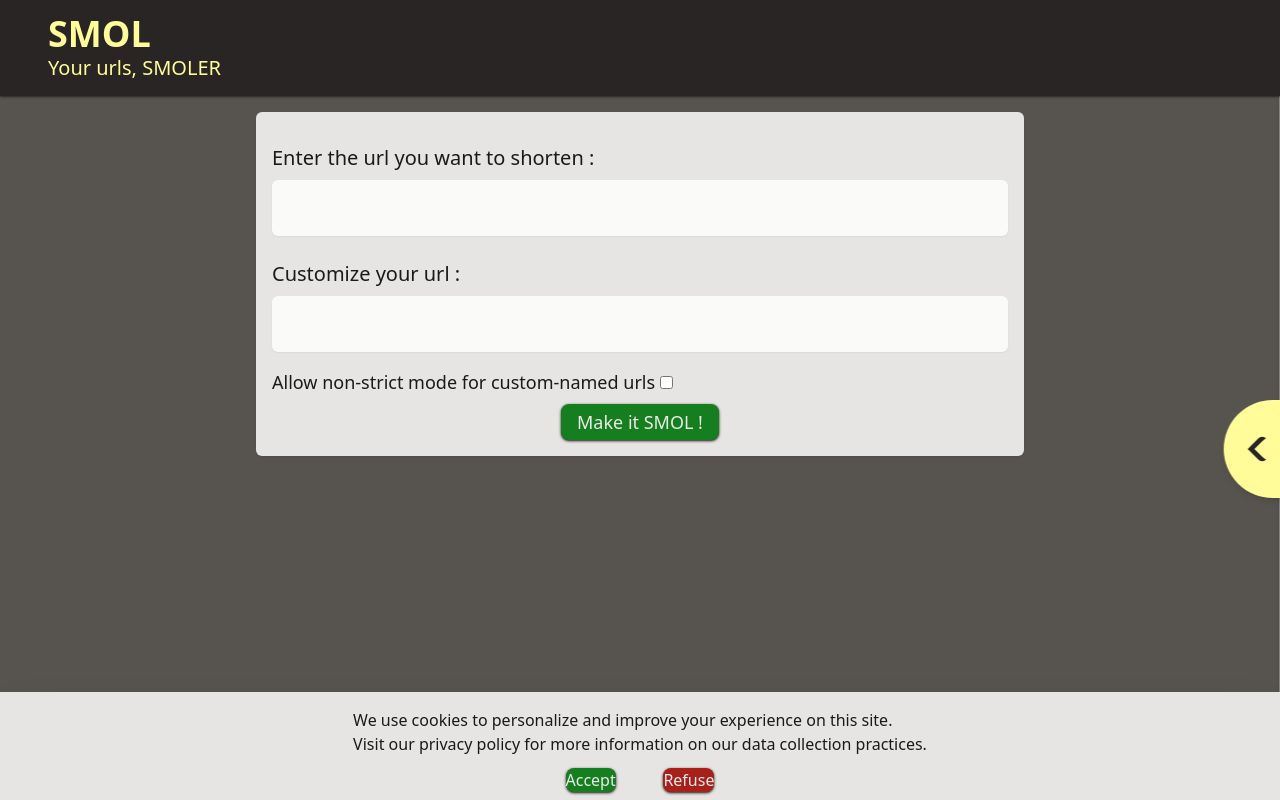
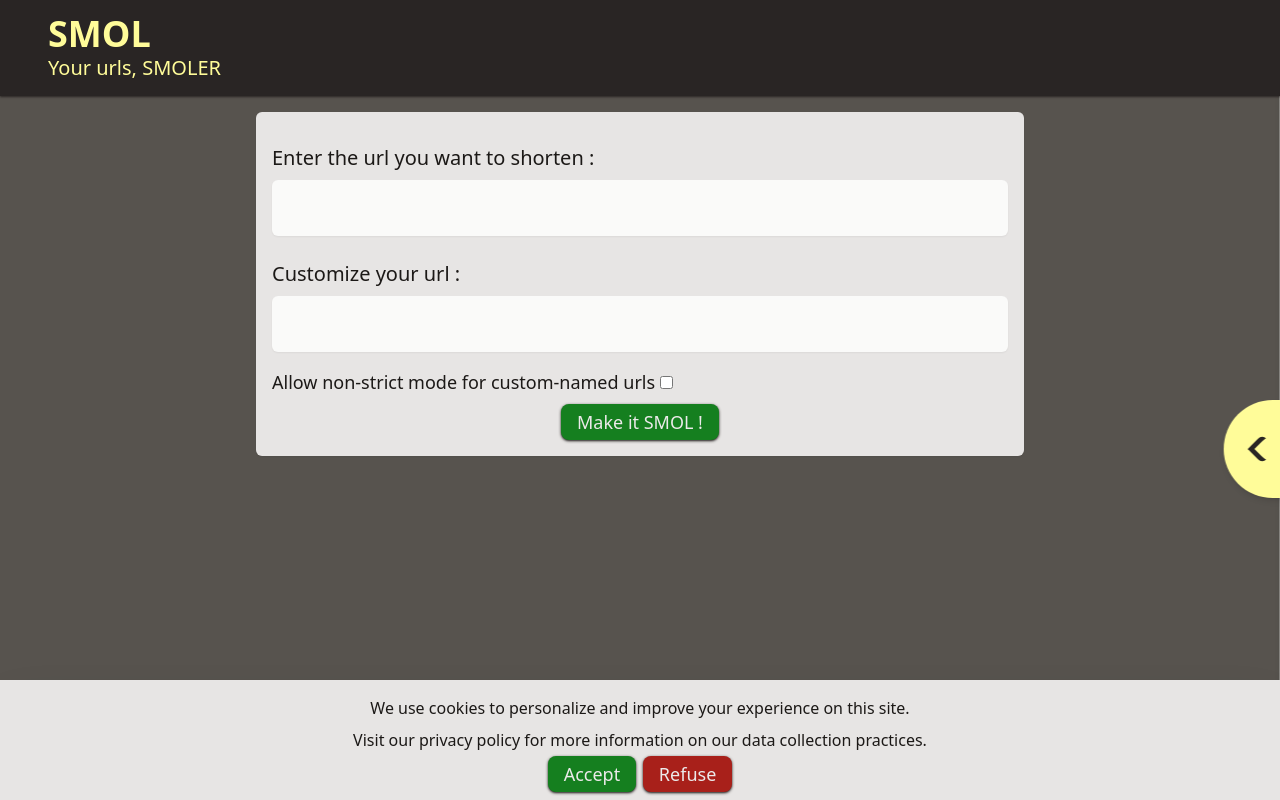
Before and after one commit to Janxa/smol, a React (Create React App) app in the folder client/: page / in a window 1280 px wide. Built offline with nearby package versions, Linux system fonts and the light colour scheme.

Commit message:
Destructuring props

```diff
--- a/client/src/components/Cookies.jsx
+++ b/client/src/components/Cookies.jsx
@@ -1,29 +1,29 @@
 import React from "react";
 import Button from "./Common/Button";
-function CookiesBanner(props) {
+function CookiesBanner({ CreateCookie, RefuseCookie, url_list }) {
 	return (
 		<div className="z-20 shadow-2xl fixed bottom-0 left-0 right-0 w-full bg-stone-200 p-2 flex flex-col items-center ">
-			<div className="h-full  flex flex-col   justify-around items-center">
-				<p className="text-stone-900  p-2  ">
+			<div className="h-full flex flex-col justify-around items-center">
+				<p className="text-stone-900 p-2">
 					We use cookies to personalize and improve your experience on this
 					site.{" "}
-					<p>
-						Visit our privacy policy for more information on our data collection
-						practices.{" "}
-					</p>
+				</p>
+				<p className="text-stone-900">
+					Visit our privacy policy for more information on our data collection
+					practices.{" "}
 				</p>
 				<div className="flex flex-row w-1/2 md:w-1/3 justify-around [&>*]:mt-1">
 					<Button
-						onClick={() => props.CreateCookie(props.url_list)}
+						onClick={() => CreateCookie(url_list)}
 						color="green"
 						text="Accept"
-						size="small"
+						size="md"
 					/>
 					<Button
-						onClick={() => props.RefuseCookie()}
+						onClick={() => RefuseCookie()}
 						color="red"
 						text="Refuse"
-						size="small"
+						size="md"
 					/>
 				</div>
 			</div>
--- a/client/src/components/UrlForm.jsx
+++ b/client/src/components/UrlForm.jsx
@@ -24,7 +24,6 @@ function UrlForm({ setShortenedUrl, setShortenedUrlError }) {
 			};
 		});
 	};
-
 	const handleCheck = ({ currentTarget: checkBox }) => {
 		setData((data) => {
 			return {
```
